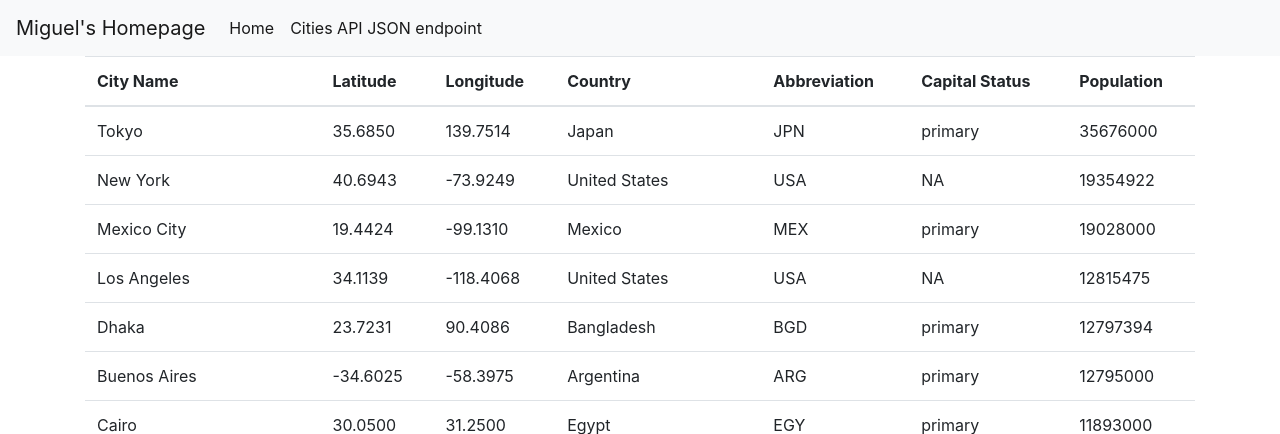
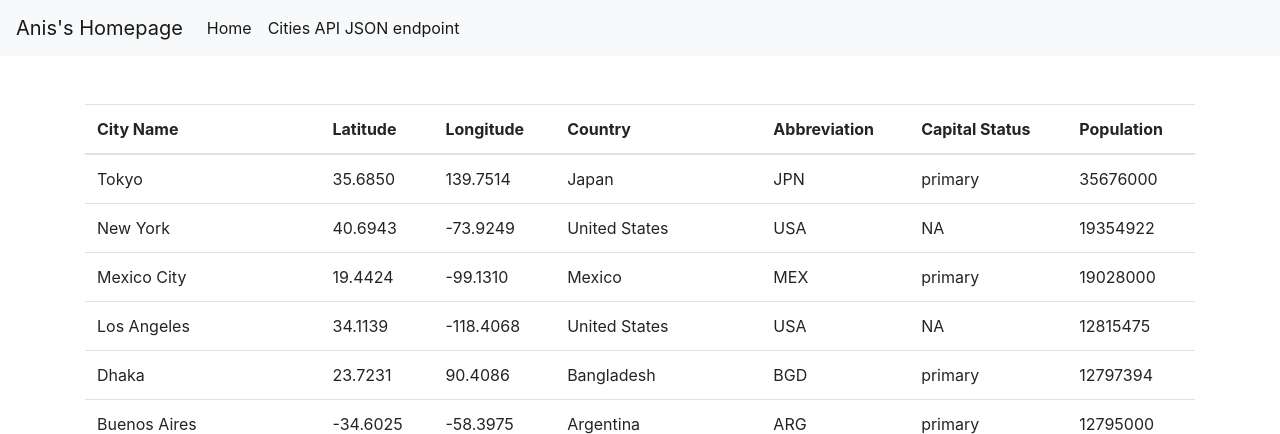
Before and after one commit to ashili/pythonFlask, a Flask app: page / in a window 1280 px wide. Shown: the top 434 px of the page. Run offline with Flask 2, Linux system fonts and the light colour scheme; data comes from the database, SQL or seed files in the repository; data that the repository does not hold is empty; some libraries are stand-ins or nearby versions.

Commit message:
Task : adjusting the layout

```diff
--- a/app/app.py
+++ b/app/app.py
@@ -29,7 +29,7 @@ def cities_import() -> List[Dict]:
 
 @app.route('/')
 def index():
-    user = {'username': 'Miguel'}
+    user = {'username': 'Anis'}
     cities_data = cities_import()
 
     return render_template('index.html', title='Home', user=user, cities=cities_data)
--- a/app/templates/layout.html
+++ b/app/templates/layout.html
@@ -24,6 +24,7 @@
 <nav class="navbar navbar-expand-lg navbar-light bg-light">
   <a class="navbar-brand" href="#">{% if user %}{{ user.username }}'s Homepage{% else %}
     <title>Welcome to My Homepage</title>
+
     {% endif %}</a>
   <button class="navbar-toggler" type="button" data-toggle="collapse" data-target="#navbarNavDropdown" aria-controls="navbarNavDropdown" aria-expanded="false" aria-label="Toggle navigation">
     <span class="navbar-toggler-icon"></span>
@@ -40,6 +41,7 @@
     </ul>
   </div>
 </nav>
+<br><br>
 <main role="main" class="container">{% block content %}{% endblock %}</main>
     <div id="footer">
 <!-- Optional JavaScript -->
```
